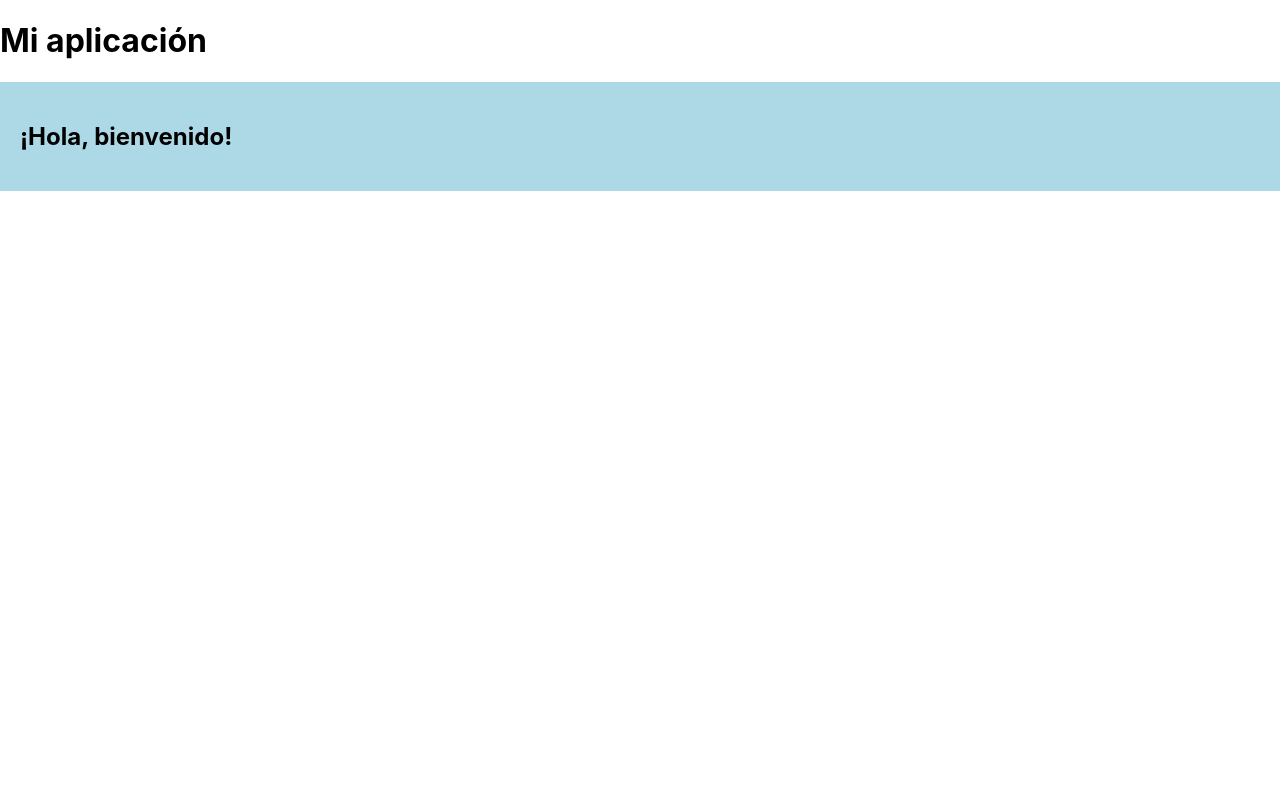
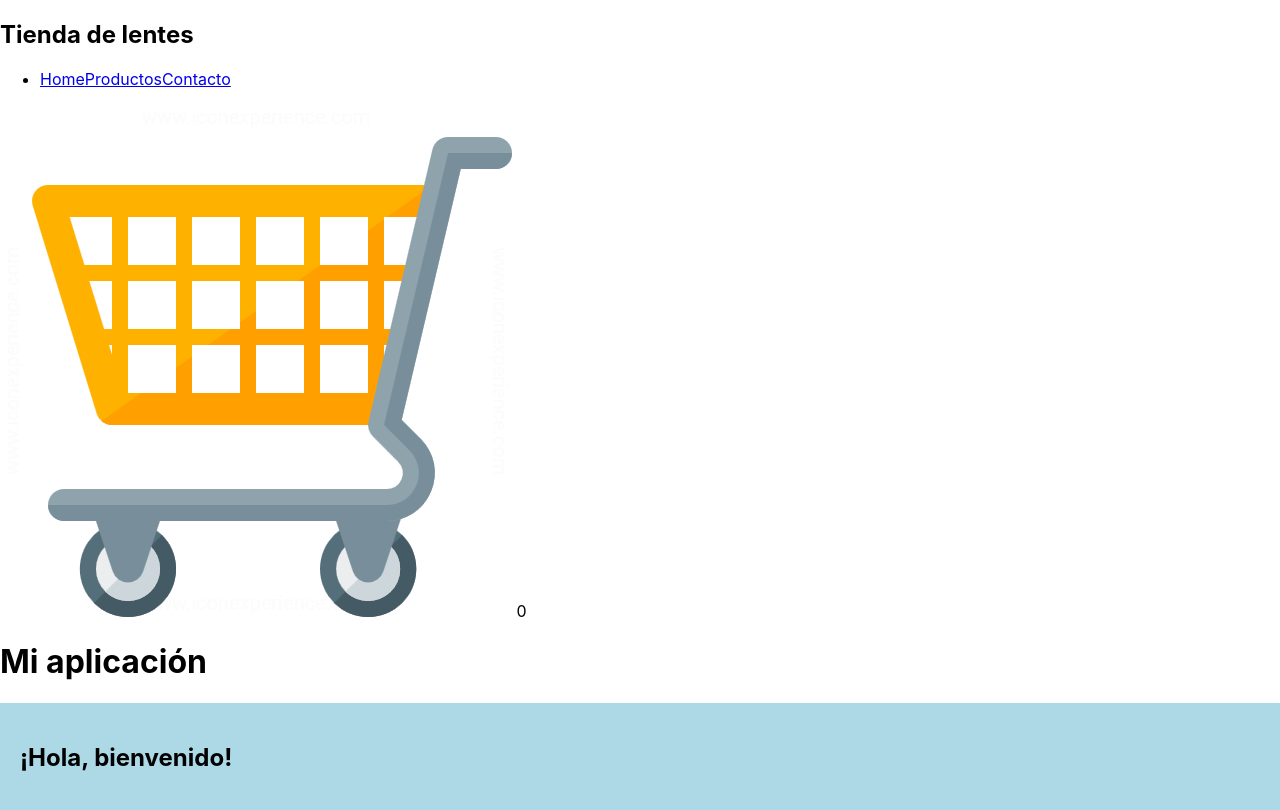
Before and after one commit to GabriellyFerreiraa/Tienda-de-Lentes, a React (Create React App) app in the folder myecomerce/: page / in a window 1280 px wide. Built offline with nearby package versions, Linux system fonts and the light colour scheme.

Commit message:
new change

```diff
--- a/myecomerce/src/App.js
+++ b/myecomerce/src/App.js
@@ -4,19 +4,14 @@ import ItemListContainer from './components/ItemListContainer';
 
 const App = () => {
   return (
+    <>
+    <NavBar />
     <div>
       <h1>Mi aplicación</h1>
       <ItemListContainer greeting="¡Hola, bienvenido!" />
     </div>
+    </>
   );
 };
 
 export default App;
-
-function App1() {
-  return (
-  <>
-    <NavBar />
-  </>
-  )
-}
```
